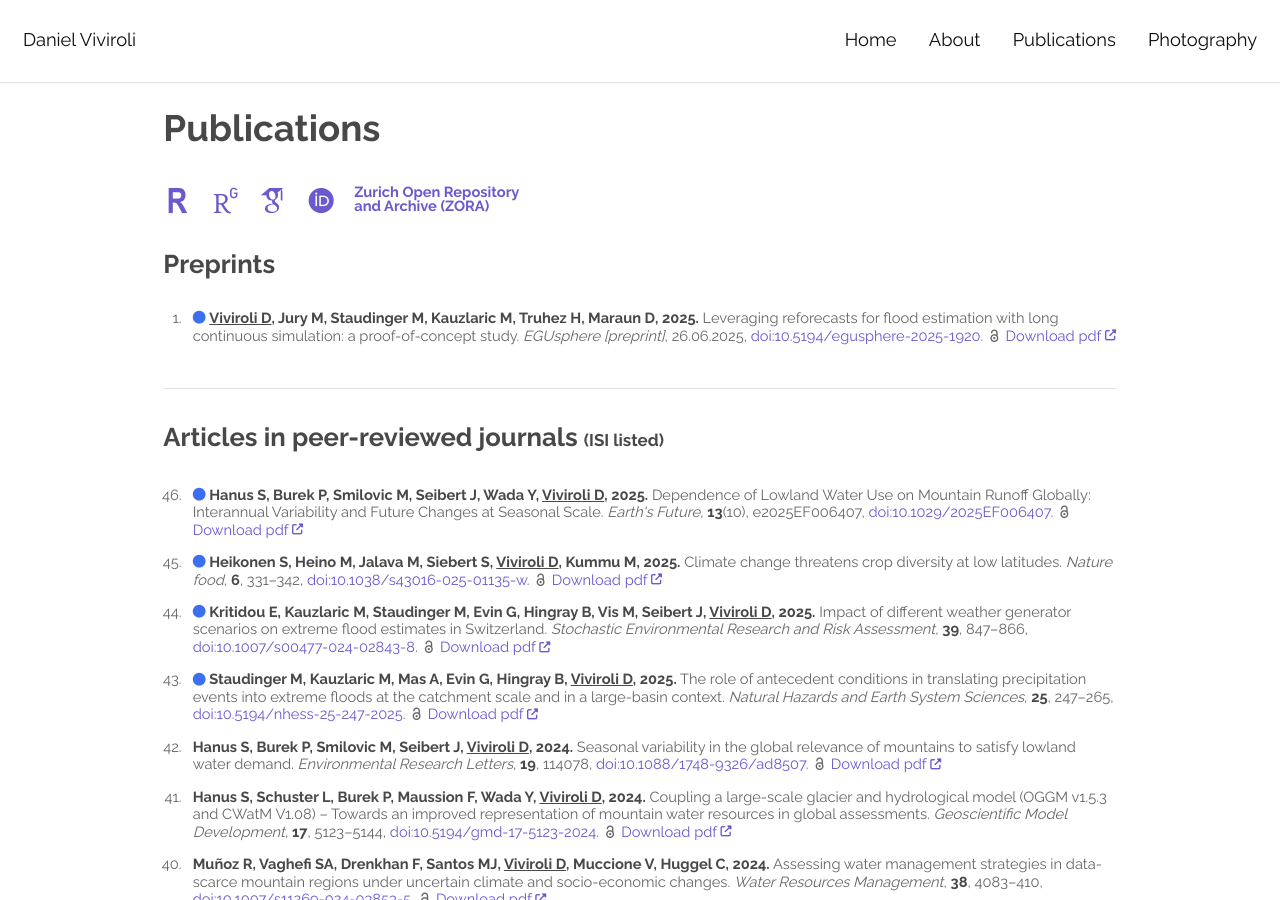
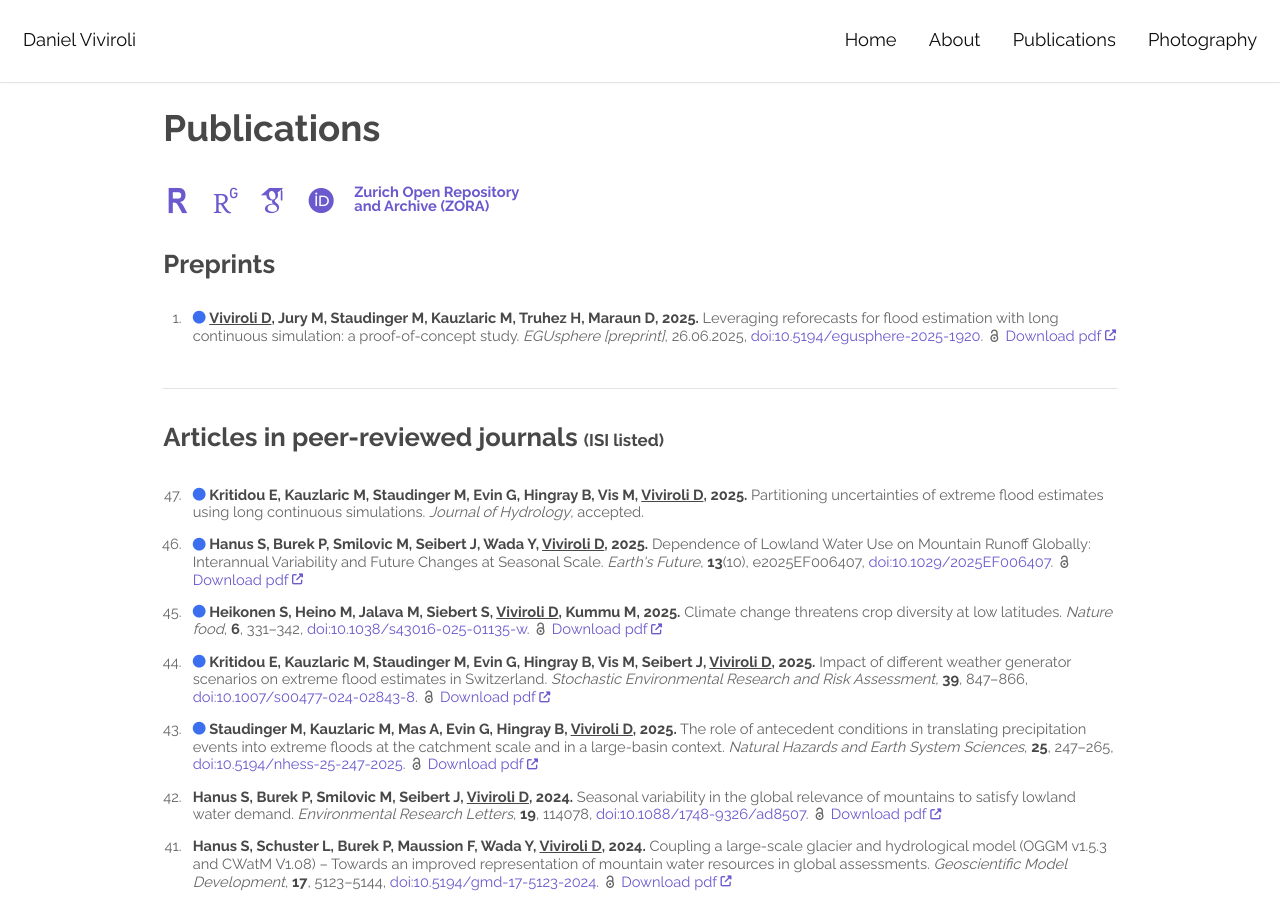
Before and after one commit to dviviroli/dviviroli.github.io, a Jekyll site: the page built from publications.html, in a window 1280 px wide and 900 px high. Built offline with Jekyll 4.4.1, drawn with Linux system fonts in a browser that asks for light colours; some web fonts are replaced; a script that is not in the unit is left out; comment, search, counter and statistics services are not loaded.

Commit message:
content update

```diff
--- a/_data/publications_papers-peer-reviewed.yml
+++ b/_data/publications_papers-peer-reviewed.yml
@@ -1,3 +1,17 @@
+
+
+- authors: Kritidou E, Kauzlaric M, Staudinger M, Evin G, Hingray B, Vis M, Viviroli D
+  year: 2025
+  title: "Partitioning uncertainties of extreme flood estimates using long continuous simulations"
+  journal: Journal of Hydrology
+  volume: accepted
+  # issue:
+  # pages:
+  # doi:
+  # pdf:
+  # pdf_external: Y
+  # openaccess: Y
+  new: Y
 
 - authors: Hanus S, Burek P, Smilovic M, Seibert J, Wada Y, Viviroli D
   year: 2025
--- a/publications.html
+++ b/publications.html
@@ -12,7 +12,7 @@ title: Publications
 		<li><a target="_blank" rel="noopener noreferrer" href="https://www.researchgate.net/profile/Daniel_Viviroli" class="ai ai-researchgate fa-2x"></a></li>
 		<li><a target="_blank" rel="noopener noreferrer" href="https://scholar.google.ch/citations?user=azF7iyMAAAAJ&hl=de" class="ai ai-google-scholar ai-2x"></a></li>
 		<li><a target="_blank" rel="noopener noreferrer" href="https://orcid.org/0000-0002-1214-8657" class="ai ai-orcid ai-2x"></a></li>
-		<li><b><a target="_blank" rel="noopener noreferrer" href="https://www.zora.uzh.ch/search?spc.page=1&query=%22Viviroli,%20Daniel%22&f.entityType=Publication,equals&spc.sf=dc.date.issued&spc.sd=DESC" style="font-size:11pt;line-height:0.95;display:block">Zurich Open Repository<br>and Archive (ZORA)</a></b></li>
+		<li><b><a target="_blank" rel="noopener noreferrer" href="https://www.zora.uzh.ch/search?spc.page=1&query=%22Viviroli,%20D*%22&f.entityType=Publication,equals&spc.sf=dc.date.issued&spc.sd=DESC" style="font-size:11pt;line-height:0.95;display:block">Zurich Open Repository<br>and Archive (ZORA)</a></b></li>
 	<ul>
 </div>
 
```
